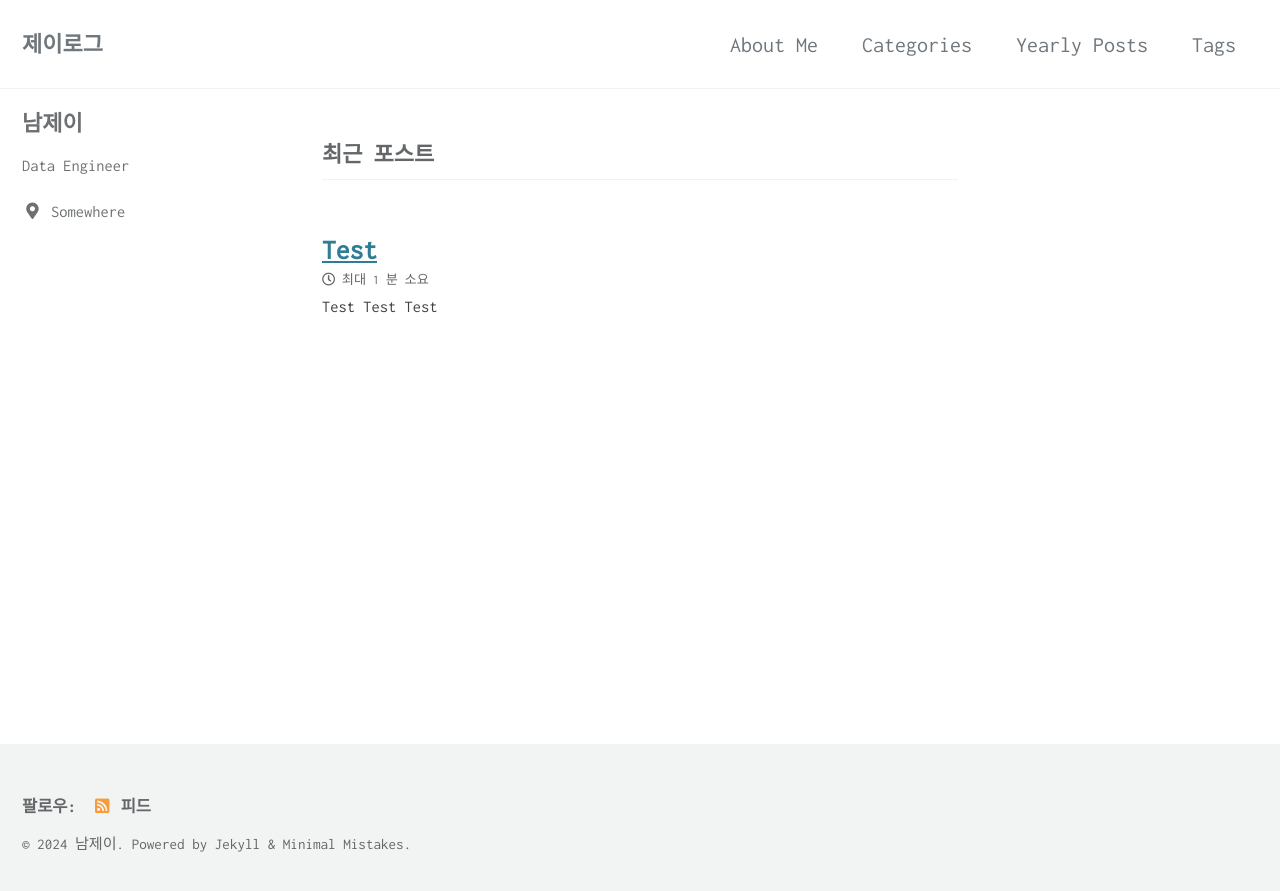
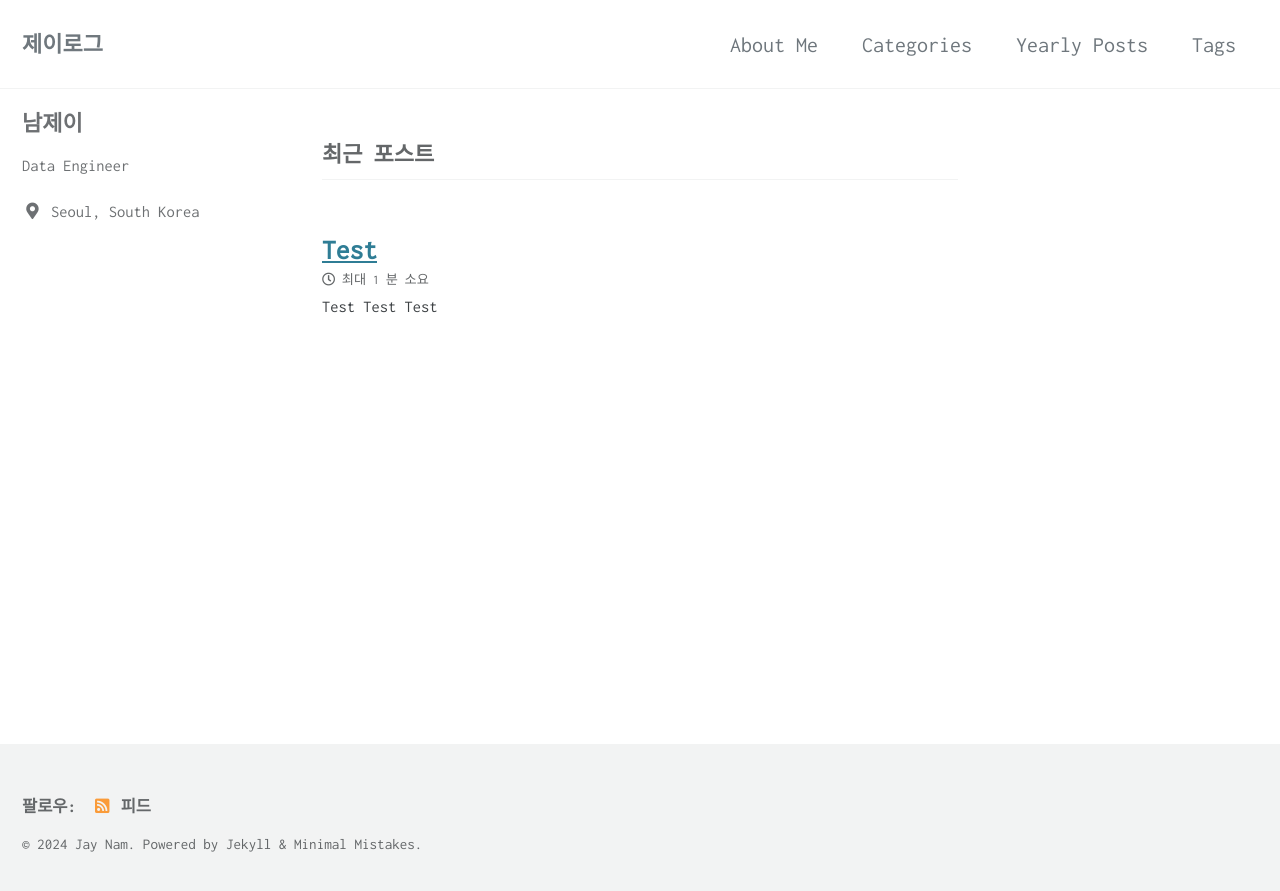
Before and after one commit to JIKOID/github-blog-jekyll, a Jekyll site: the page built from index.html, in a window 1280 px wide. Shown: the top 891 px of the page. Built offline with Jekyll 4.4.1, drawn with Linux system fonts in a browser that asks for light colours; cached includes are drawn as plain includes; the list of posts is cut into pages by our own code.

Commit message:
Chore: copylight 문구 변경

```diff
--- a/_config.yml
+++ b/_config.yml
@@ -19,8 +19,8 @@ locale                   : "ko-KR"
 title                    : "제이로그"
 title_separator          : "-"
 subtitle                 : # site tagline that appears below site title in masthead
-name                     : "남제이"
-description              : "데이터 엔지니어"
+name                     : "Jay Nam"
+description              : "어제보다 더 나은 오늘이 되고 싶은"
 url                      : "https://jikoid.github.io/" # the base hostname & protocol for your site e.g. "https://mmistakes.github.io"
 baseurl                  : "/" # the subpath of your site, e.g. "/blog"
 repository               : "JIKOID/jikoid.github.io" # GitHub username/repo-name e.g. "mmistakes/minimal-mistakes"
@@ -107,7 +107,7 @@ author:
   name             : "남제이"
   avatar           : # path of avatar image, e.g. "/assets/images/bio-photo.jpg"
   bio              : "Data Engineer"
-  location         : "Somewhere"
+  location         : "Seoul, South Korea"
   email            :
   links:
     - label: "Email"
```
